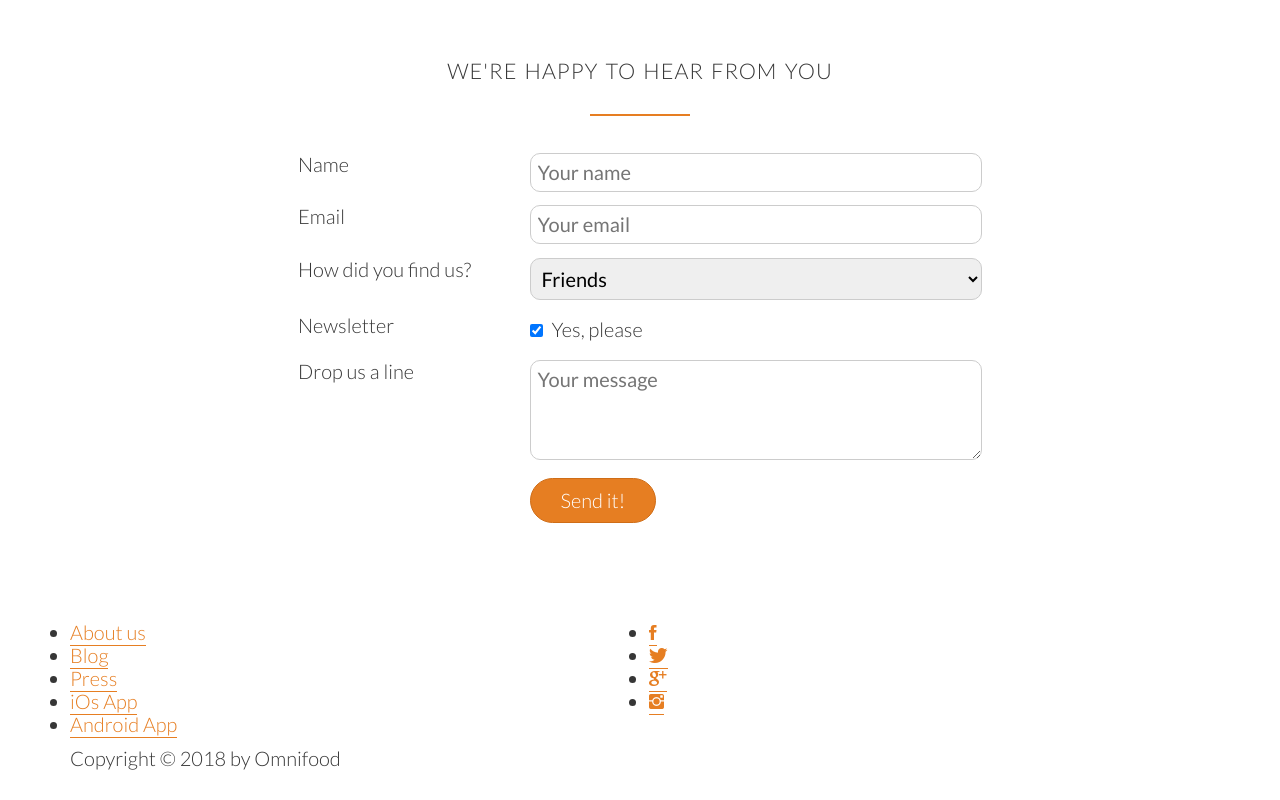
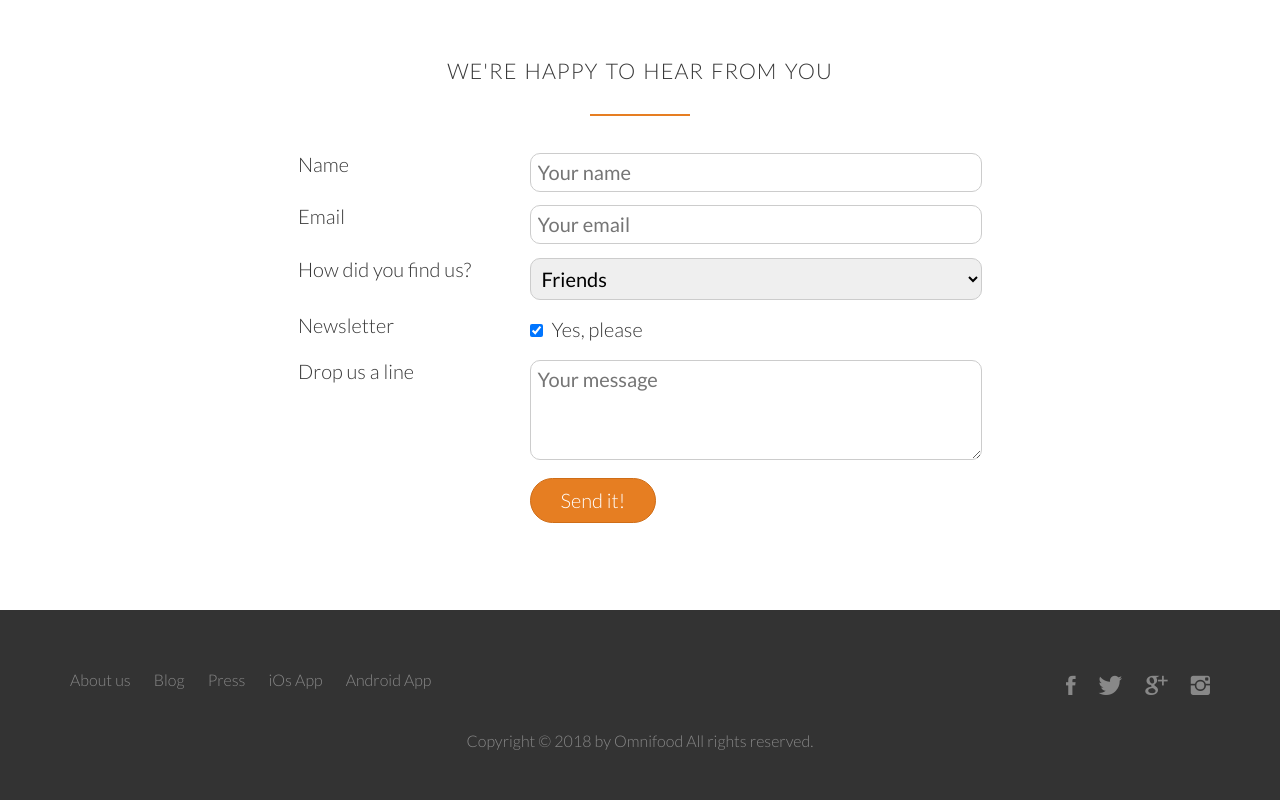
Before and after one commit to argenis0409/omnifood, a plain HTML site: page index.html in a window 1280 px wide. Shown: the part 4623-5423 px from the top of the page. Before the commit the page ends 5393 px from the top, so only its background shows below. Drawn offline with Linux system fonts and the light colour scheme; files whose address does not match are found by name.

Commit message:
styled the footer section with css

```diff
--- a/index.html
+++ b/index.html
@@ -481,7 +481,7 @@
         </div>
 
         <div class="row">
-       <p>Copyright &copy; 2018 by Omnifood</p>
+            <p>Copyright &copy; 2018 by Omnifood All rights reserved.</p>
         </div>
     </footer>
 
--- a/resources/css/style.css
+++ b/resources/css/style.css
@@ -441,3 +441,82 @@ margin: 10px 5px 10px 0;
 }
 
 *:focus {outline: none;}
+
+/*--------- footer section here ----------------*/
+
+footer {
+background-color: #333;
+padding: 50px;
+font-size: 80%;
+}
+
+.footer-nav {
+list-style: none;
+float: left;
+}
+
+.social-links {
+list-style: none;
+float: right;
+}
+
+.footer-nav li,
+.social-links li {
+display: inline-block;
+margin-right: 20px;
+}
+
+.footer-nav li:last-child,
+.social-links li:last-child {
+margin-right:  0;
+}
+
+.footer-nav li a:link,
+.footer-nav li a:visited,
+.social-links li a:link,
+.social-links li a:visited {
+text-decoration: none;
+border: 0;
+color: #888;
+transition: color 0.2s;
+}
+
+.footer-nav li a:hover,
+.footer-nav li a:active {
+color: #ddd;
+
+}
+
+.social-links li a:link,
+.social-links li a:visited {
+font-size: 160%;
+}
+
+.ion-social-facebook,
+.ion-social-twitter,
+.ion-social-googleplus,
+.ion-social-instagram {
+transition: color 0.2s;
+}
+
+.ion-social-facebook:hover {
+color: #3b5998;
+}
+
+.ion-social-twitter:hover {
+color: #00aced;
+}
+
+.ion-social-googleplus:hover {
+color: #dd4b39;
+}
+
+.ion-social-instagram:hover {
+color: #517fa4;
+}
+
+footer p {
+color: #888;
+text-align: center;
+margin-top: 20px;
+}
```
Lines whose indentation alone changed are shown as unchanged.
